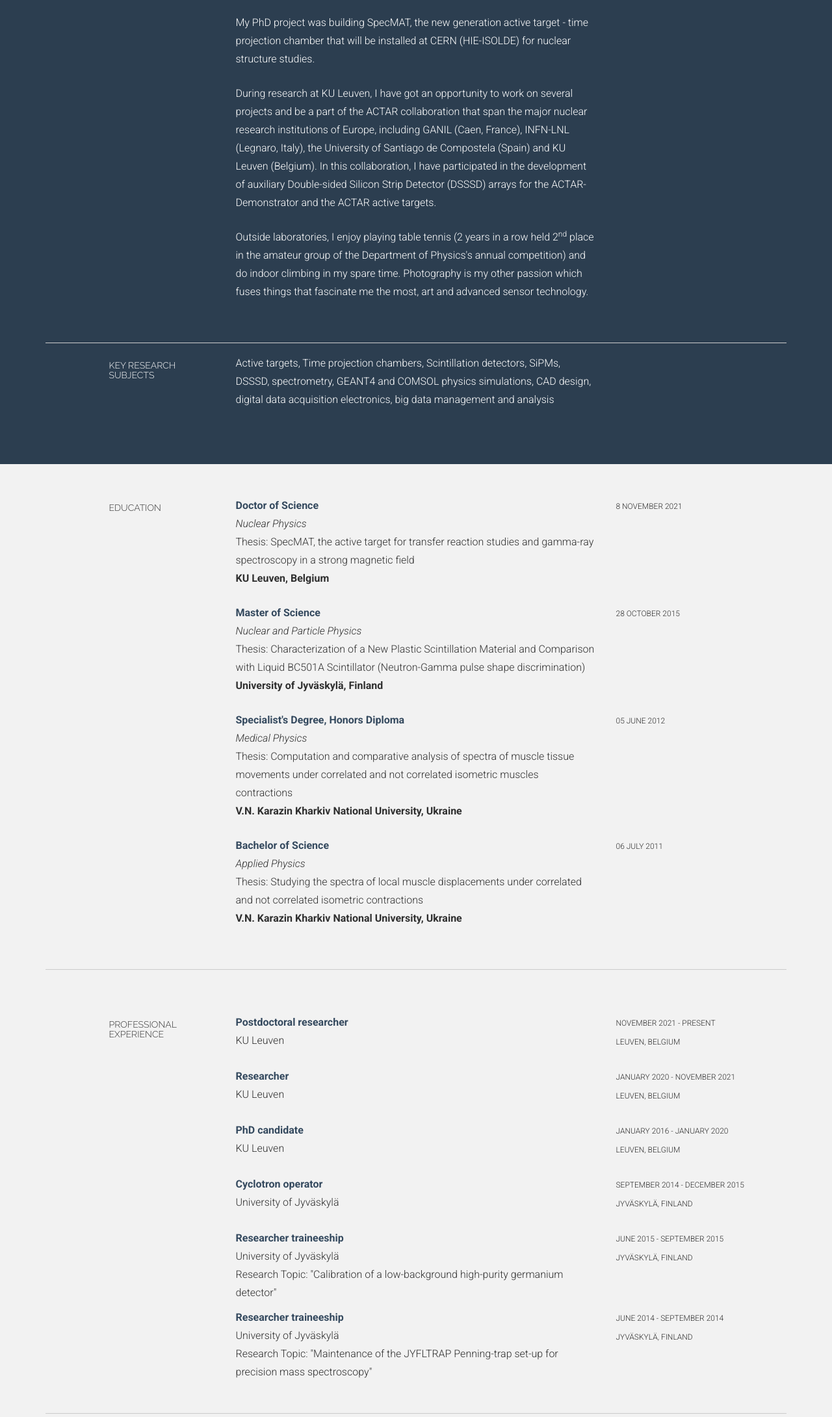
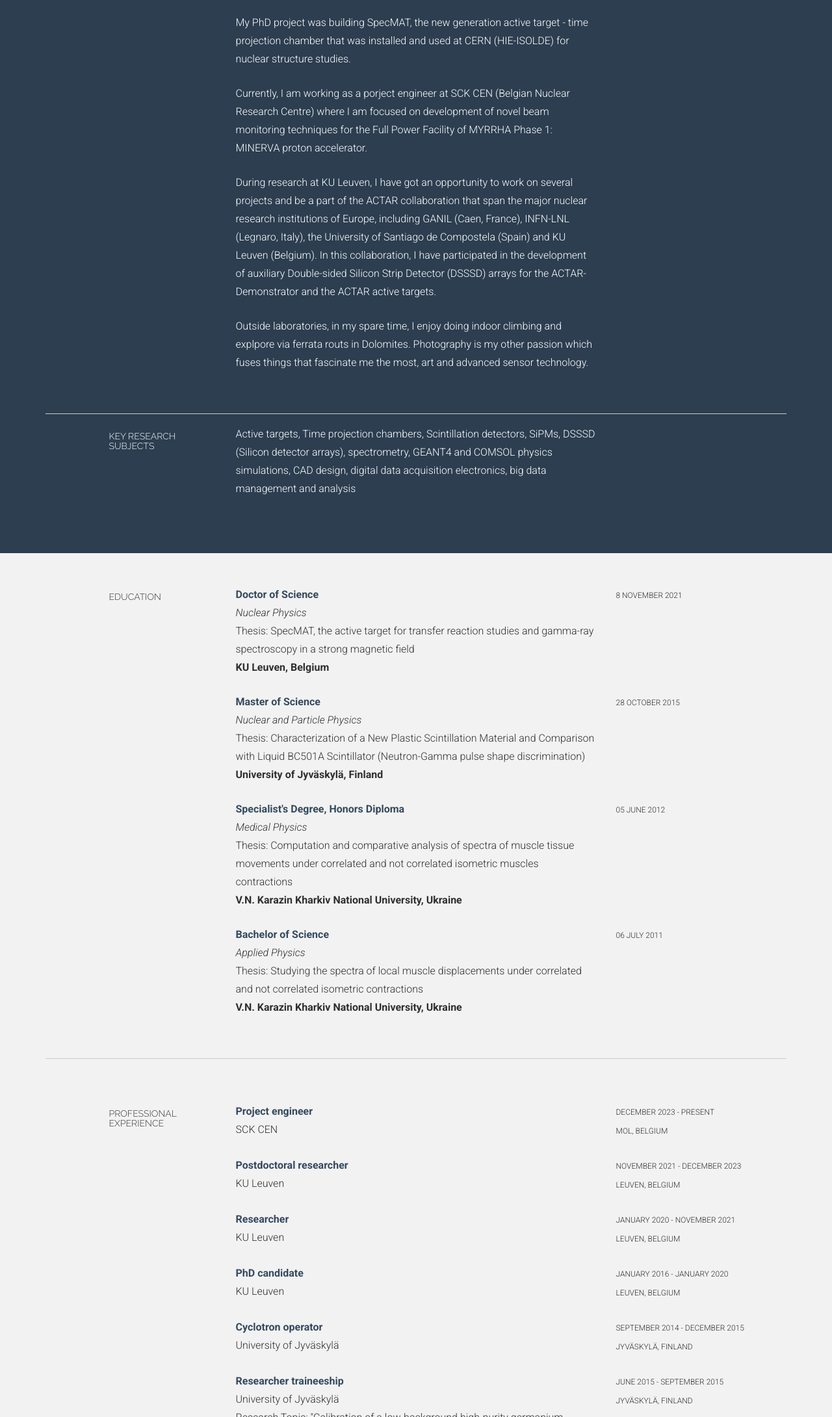
Before and after one commit to oleksiipoleshchuk/oleksiipoleshchuk.github.io, a plain HTML site: page index.html in a window 1280 px wide. Shown: the part 620-2800 px from the top of the page at 65% size. Drawn offline with Linux system fonts and the light colour scheme.

Commit message:
uptdate 2025

```diff
--- a/index.html
+++ b/index.html
@@ -57,11 +57,12 @@
           </div>
           <div class="col-lg-6">
             <p>I am a nuclear physicist with expertise in development of particle detectors, data analysis and nuclear reaction studies.</p>
-            <p>My PhD project was building SpecMAT, the new generation active target - time projection chamber that will be installed at CERN (HIE-ISOLDE) for nuclear structure studies.</p>
+            <p>My PhD project was building SpecMAT, the new generation active target - time projection chamber that was installed and used at CERN (HIE-ISOLDE) for nuclear structure studies.</p>
+            <p>Currently, I am working as a porject engineer at SCK CEN (Belgian Nuclear Research Centre) where I am focused on development of novel beam monitoring techniques for the Full Power Facility of MYRRHA Phase 1: MINERVA proton accelerator.</p>
             <p>During research at KU Leuven, I have got an opportunity to work on several projects and be a part of the ACTAR collaboration that span the major nuclear research institutions of Europe, including GANIL (Caen, France), INFN-LNL
               (Legnaro, Italy), the University of Santiago de Compostela (Spain) and KU Leuven (Belgium). In this collaboration, I have participated in the development of auxiliary Double-sided Silicon Strip Detector (DSSSD) arrays for the ACTAR-Demonstrator and the
               ACTAR active targets.</p>
-            <p>Outside laboratories, I enjoy playing table tennis (2 years in a row held 2<sup>nd</sup> place in the amateur group of the Department of Physics's annual competition) and do indoor climbing in my spare time. Photography is my other passion which fuses
+            <p>Outside laboratories, in my spare time, I enjoy doing indoor climbing and explpore via ferrata routs in Dolomites. Photography is my other passion which fuses
               things that fascinate me the most, art and advanced sensor technology.</p>
           </div>
         </div>
@@ -75,7 +76,7 @@
             <h5>KEY RESEARCH SUBJECTS</h5>
           </div>
           <div class="col-lg-6">
-            <p>Active targets, Time projection chambers, Scintillation detectors, SiPMs, DSSSD, spectrometry, GEANT4 and COMSOL physics simulations, CAD design, digital data acquisition electronics, big data management and analysis</p>
+            <p>Active targets, Time projection chambers, Scintillation detectors, SiPMs, DSSSD (Silicon detector arrays), spectrometry, GEANT4 and COMSOL physics simulations, CAD design, digital data acquisition electronics, big data management and analysis</p>
           </div>
         </div>
         <!--/.row -->
@@ -162,13 +163,26 @@
         <!-- Work line 1 -->
         <div class="col-lg-6 ">
           <p class="tight">
+            <t>Project engineer</t><br />
+            SCK CEN <br />
+          </p>
+        </div>
+        <div class="col-lg-3">
+          <p>
+            <sm>DECEMBER 2023 - PRESENT <br />
+              Mol, Belgium</sm>
+          </p>
+        </div>
+        <!-- Work line 1 -->
+        <div class="col-lg-6 col-lg-offset-3">
+          <p class="tight">
             <t>Postdoctoral researcher</t><br />
             KU Leuven <br />
           </p>
         </div>
         <div class="col-lg-3">
           <p>
-            <sm>NOVEMBER 2021 - PRESENT <br />
+            <sm>NOVEMBER 2021 - DECEMBER 2023 <br />
               Leuven, Belgium</sm>
           </p>
         </div>
@@ -496,20 +510,8 @@
           <h5>SKILLS</h5>
         </div>
 
-        <!-- Skills line 1-->
+        <!-- Skills line 2-->
         <div class="col-lg-6">
-          <p>
-            <t>Project Management and Leadership</t><br />
-            • Proven track record in leading and managing complex engineering projects.<br />
-            • Ability to plan, organize, and execute projects within defined timelines and budgets.<br />
-            • Experience in coordinating interdisciplinary and international teams ensuring effective collaboration.<br />
-            • Proficiency in following and fulfilling HSE requirements.<br />
-            • Leadership skills to guide and mentor junior staff, engineers or researchers.<br />
-          </p>
-        </div>
-
-        <!-- Skills line 2-->
-        <div class="col-lg-6 col-lg-offset-3">
           <p>
             <t>Engineering Skills</t><br />
             • Design and development of particle detectors and instrumentation.<br />
@@ -536,6 +538,18 @@
             </ul><br />
             • Experience in working with high-voltage systems and radiation detection techniques.<br />
             • Understanding of vacuum systems and cryogenics.<br />
+          </p>
+        </div>
+
+        <!-- Skills line 1-->
+        <div class="col-lg-6 col-lg-offset-3">
+          <p>
+            <t>Project Management and Leadership</t><br />
+            • Proven track record in leading and managing complex engineering projects.<br />
+            • Ability to plan, organize, and execute projects within defined timelines and budgets.<br />
+            • Experience in coordinating interdisciplinary and international teams ensuring effective collaboration.<br />
+            • Proficiency in following and fulfilling HSE requirements.<br />
+            • Leadership skills to guide and mentor junior staff, engineers or researchers.<br />
           </p>
         </div>
 
```
